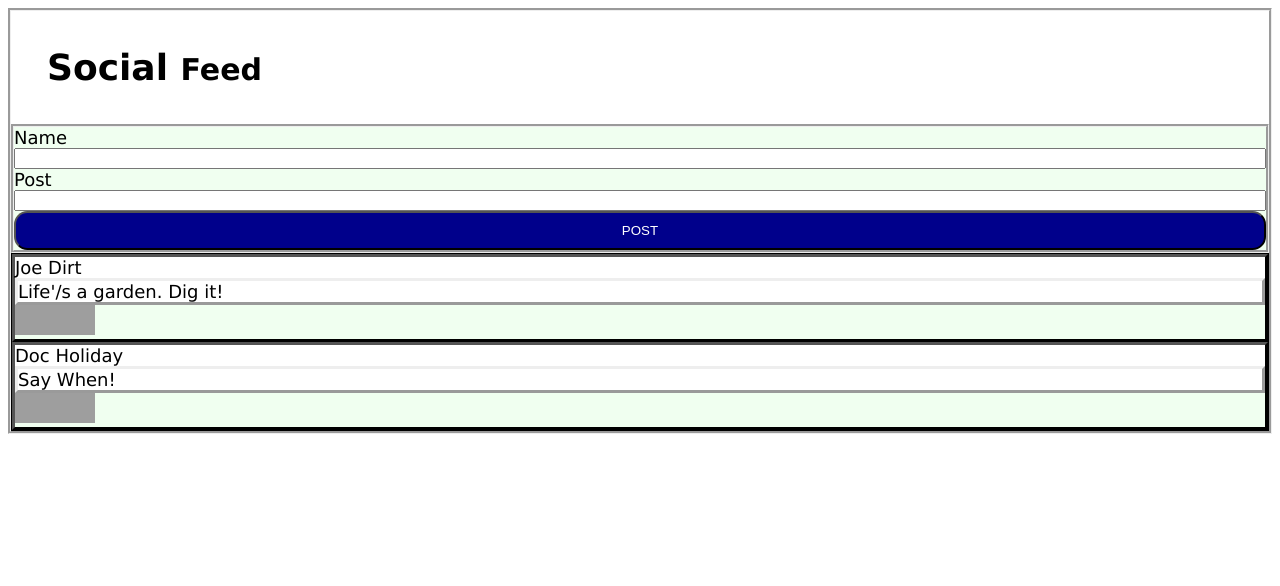
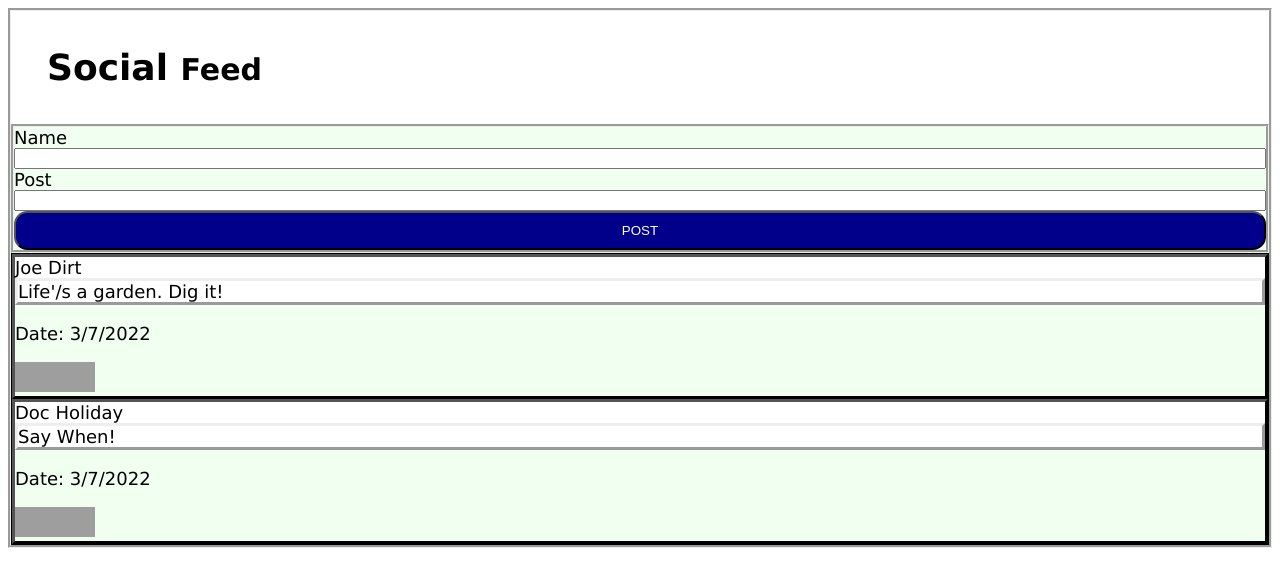
Before and after one commit to Andy-J-Smith/Social-Feed-AS, a React (Create React App) app: page / in a window 1280 px wide. Shown: the top 586 px of the page. Built offline with nearby package versions, Linux system fonts and the light colour scheme; grey boxes are pictures that could not be loaded.

Commit message:
created date component for posts

```diff
--- /dev/null
+++ b/src/Components/DateTime/DateTime.jsx
@@ -0,0 +1,21 @@
+import React, {useState, useEffect} from "react";
+
+export const DateTime = () => {
+
+    var [date, setDate] = useState(new Date());
+
+    useEffect(()=> {
+        var timer = setInterval(()=> setDate(new Date()), 1000)
+        return function cleanup (){
+            clearInterval(timer)
+        }
+    });
+    return (
+
+        <div>
+            <p> Date: {date.toLocaleDateString()}</p>
+        </div>
+     );
+}
+
+export default DateTime;
--- a/src/Components/DisplayPost/DisplayPost.jsx
+++ b/src/Components/DisplayPost/DisplayPost.jsx
@@ -1,6 +1,7 @@
 import React from "react";
 import LikeButton from "../LikeButton/LikeButton";
 import "./DisplayPost.css";
+import DateTime from "../DateTime/DateTime";
 
 const DisplayPost = (props) => {
   return (
@@ -11,6 +12,7 @@
             <div key={index}>
               <div className="name">{post.name}</div>
               <div className="post">{post.post}</div>
+              <DateTime/>
               <LikeButton />
             </div>
           );
```
